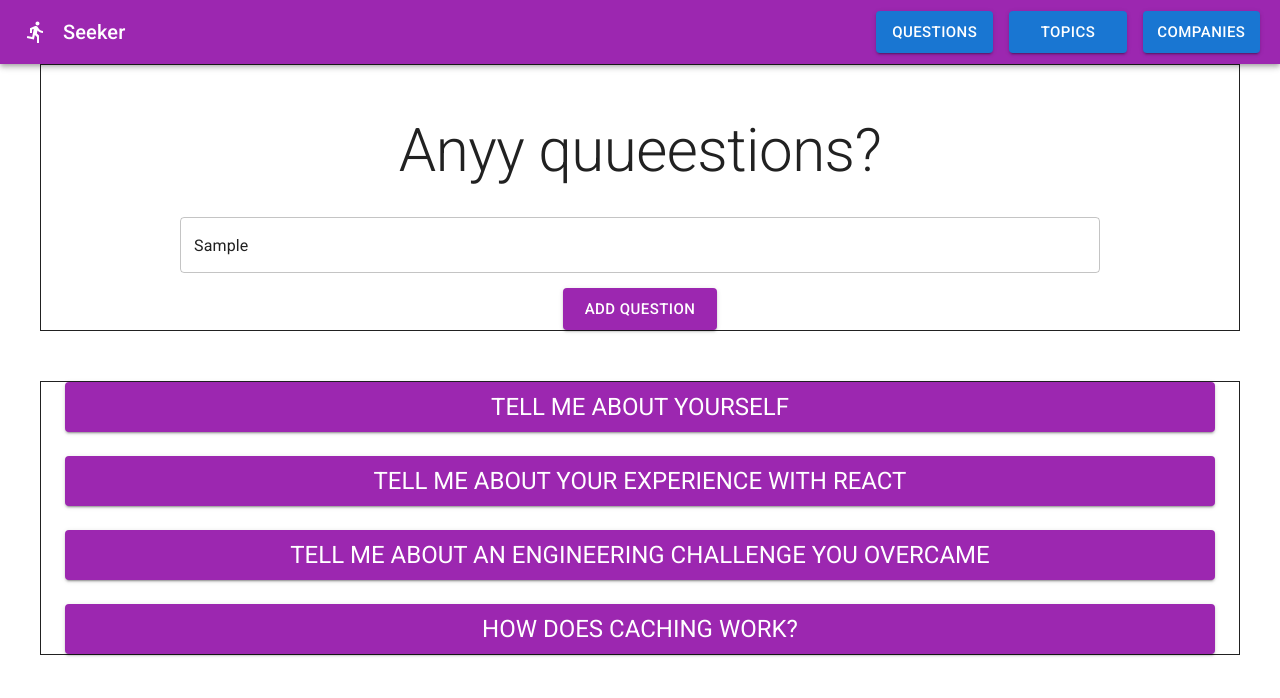
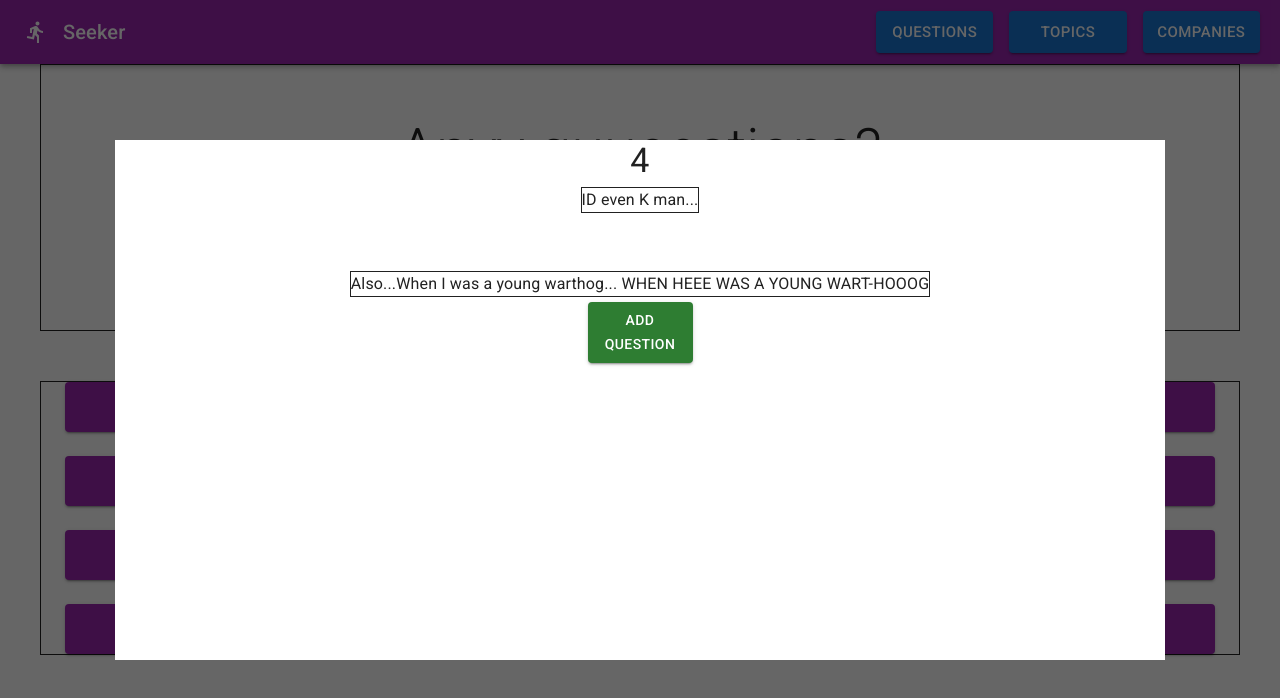
Before and after one commit to RFB-Projects/Seeker, a React app: page / in a window 1280 px wide. Both pictures are taken after typing "Sample" into the empty fields and a click on the button "ADD QUESTION". Shown: the top 698 px of the page. Built offline with nearby package versions, Linux system fonts and the light colour scheme.

Commit message:
got basic add question box working

```diff
--- a/client/components/AddQuestionPopUp.jsx
+++ b/client/components/AddQuestionPopUp.jsx
@@ -1,8 +1,40 @@
 import React from 'react'
+import {Button, Typography, Stack, Box, TextField} from '@mui/material'
+import './QuestionPage.scss'
+import OutsideClickHandler from 'react-outside-click-handler';
 
-function AddQuestionPopUp() {
+
+function AddQuestionPopUp({questions, setQuestions, setAddQuestionTrigger }) {
+    console.log("got made")
+    console.log(questions)
   return (
-    <div>AddQuestionPopUp</div>
+    <>
+        <div className="outerPopUp" onClick={() => console.log('outer div')}>
+                <Box className="innerPopUp">
+                <OutsideClickHandler onOutsideClick={() => setAddQuestionTrigger(false)}>
+                    <Stack direction='column' alignItems='center'>
+                        <Typography variant='h4'> {questions.length} </Typography>
+                        <Typography sx={{border:1, margin:'5px'}} variant="body1">
+                            ID even K man...
+                        </Typography>
+                        <br/><br/>
+                        <Typography sx={{border:1, margin:'5px'}} variant="body1">
+                            Also...
+                            {questions[0].bodyText}
+                        </Typography>
+                        <div>
+
+                        </div>
+                        <Button variant="contained" color='success' sx={{width:'10%'}} onClick={()=> {setAddQuestionTrigger(false); setQuestions([...questions, {title:`Anotha' One ${questions.length}`, bodyText:'blankety blank blank'}]) }}> Add Question </Button>
+                        {/* <Stack direction='row' spacing={2}>
+                            <Button variant="outlined" color='secondary'> Cancel </Button>
+                            <Button variant="outlined" color='primary'> Save </Button>
+                        </Stack> */}
+                    </Stack>
+                </OutsideClickHandler>
+                </Box>
+            </div>
+    </>
   )
 }
 
--- a/client/components/QuestionPopUp.jsx
+++ b/client/components/QuestionPopUp.jsx
@@ -1,13 +1,13 @@
 import React from 'react'
 import {Button, Typography, Stack, Box} from '@mui/material'
-import './QuestionPopUp.scss'
+import './QuestionPage.scss'
 import OutsideClickHandler from 'react-outside-click-handler';
 
 
-const QuestionPopUp = ({trigger, setTrigger, title, bodyText}) => {
+const QuestionPopUp = ({setTrigger, title, bodyText}) => {
+    console.log("question pop", title)
     return (
         <>
-            {trigger && (
             <div className="outerPopUp" onClick={() => console.log('outer div')}>
                 <Box className="innerPopUp">
                 <OutsideClickHandler onOutsideClick={() => setTrigger(false)}>
@@ -33,7 +33,6 @@ const QuestionPopUp = ({trigger, setTrigger, title, bodyText}) => {
                 </OutsideClickHandler>
                 </Box>
             </div>
-            )}
         </>
     )
 
--- a/client/components/QuestionsPage.jsx
+++ b/client/components/QuestionsPage.jsx
@@ -1,21 +1,22 @@
 import React, {useState, useEffect} from 'react';
 import { Typography, AppBar, Card, CardActions, CardContent, CardMedia, CssBaseline, Grid, Toolbar, Container, Button, Stack, Paper, TextField } from '@mui/material';
 import DirectionsRunIcon from '@mui/icons-material/DirectionsRun';
+import AddQuestionPopUp from './AddQuestionPopUp';
 import QuestionPopUp from './QuestionPopUp'
 import Question from './Question'
 import questionDummyState from './dummyState/questionDummyState';
 
 
 const QuestionsPage = () => {
-    console.log(questionDummyState)
     const [questions, setQuestions] = useState([]);
     const [currentSelection, setCurrentSelection] = useState({title:'starting', bodyText:'out'});
     const [trigger, setTrigger] = useState(false);
+    const [addQuestionTrigger, setAddQuestionTrigger] = useState(false);
     // load dummy state on component render - mimicing future call to DB
     useEffect(() => setQuestions(questionDummyState), [])
 
     // const renderedQuestions = questions.map((s, i) => <Question key={i} title={s.title} onClick={() => {setCurrentSelection({title:s.title, textBody:s.textBody}) ; setTrigger(true)}}/>);
-    const renderedQuestions = questions.map((s, i) => <Question key={i} title={s.title} customOnClick={() => {setCurrentSelection({title:s.title, textBody:s.bodyText}) ; setTrigger(true)}}/>)
+    const renderedQuestions = questions.map((s, i) => <Question key={i} title={s.title} customOnClick={() => {setCurrentSelection({title:s.title, bodyText:s.bodyText}) ; setTrigger(true)}}/>)
 
     return(
         <>
@@ -43,7 +44,7 @@ const QuestionsPage = () => {
                             <TextField align='center' sx={{width:'80%', marginBottom: '15px'}} placeholder='what did you get asked today?'></TextField>
                         </Grid>
                         <Grid item xs={12}>
-                            <Button variant="contained" color="secondary" align='center' size='large'>
+                            <Button variant="contained" color="secondary" align='center' size='large' onClick={() => setAddQuestionTrigger(true)}>
                                 Add Question
                             </Button>
                         </Grid>
@@ -59,7 +60,12 @@ const QuestionsPage = () => {
 
                     </Stack>
                 </Container>
-                <QuestionPopUp trigger={trigger} setTrigger={setTrigger} title={currentSelection.title} bodyText={currentSelection.bodyText}></QuestionPopUp>
+                {addQuestionTrigger && (
+                    <AddQuestionPopUp questions={questions} setQuestions={setQuestions} setAddQuestionTrigger={setAddQuestionTrigger}/>
+                )}
+                {trigger && (
+                    <QuestionPopUp setTrigger={setTrigger} title={currentSelection.title} bodyText={currentSelection.bodyText}></QuestionPopUp>
+                )}
             </main>
         </>
     )
```
Also changed, not shown: client/components/QuestionPage.scss (renamed from client/components/QuestionPopUp.scss). Lines whose indentation alone changed are shown as unchanged.
